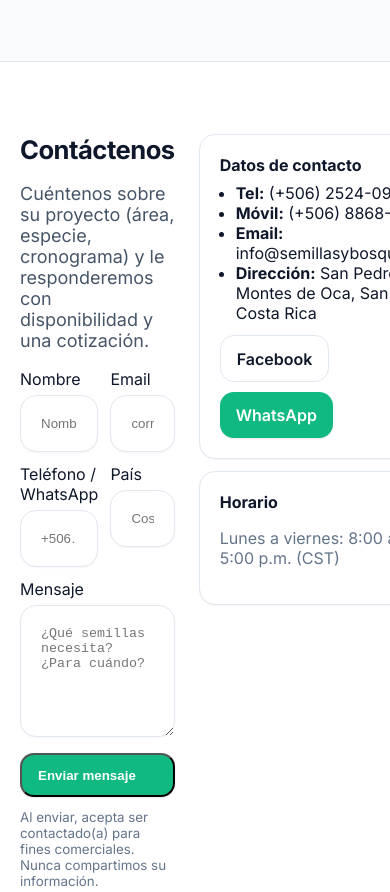
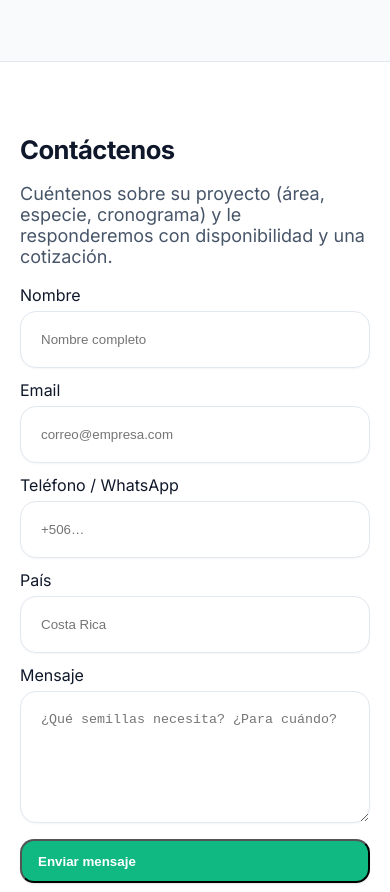
Before and after one commit to luisandresvb/sybm, a plain HTML site: page index.html in a window 390 px wide. Shown: the part 7880-8772 px from the top of the page. Drawn offline with Linux system fonts and the light colour scheme.

Commit message:
Improve responsive layout and contact form

```diff
--- a/index.html
+++ b/index.html
@@ -16,7 +16,7 @@
     html{scroll-behavior:smooth}
     body{margin:0;font-family:Inter, system-ui, -apple-system, Segoe UI, Roboto, Ubuntu, Cantarell, Noto Sans, sans-serif;color:var(--fg);background:var(--bg);}
     a{color:inherit;text-decoration:none}
-    img{max-width:100%;display:block}
+    img{max-width:100%;height:auto;display:block}
     .container{max-width:1152px;margin:0 auto;padding:0 20px}
     /* Header */
     .header{position:sticky;top:0;background:rgba(255,255,255,.85);backdrop-filter:saturate(180%) blur(8px);border-bottom:1px solid #e2e8f0;z-index:100}
@@ -65,6 +65,14 @@
     .gallery img{aspect-ratio:4/3;object-fit:cover;transition:transform .35s ease}
     .gallery figure:hover img{transform:scale(1.04)}
     .gallery figcaption{padding:8px 10px;font-size:.8rem;color:#475569}
+
+    /* Contact */
+    .contact-grid{display:grid;gap:24px;align-items:start}
+    .contact-form{display:grid;gap:12px}
+    @media(min-width:768px){
+      .contact-grid{grid-template-columns:1.3fr .7fr}
+      .contact-form{grid-template-columns:1fr 1fr}
+    }
 
     /* Footer */
     footer{border-top:1px solid #e2e8f0;background:#fff}
@@ -318,11 +326,11 @@
 
   <!-- Contacto -->
   <section id="contacto">
-    <div class="container grid" style="grid-template-columns:1.3fr .7fr;gap:24px;align-items:start">
+    <div class="container contact-grid">
       <div>
         <h2>Contáctenos</h2>
         <p class="lead">Cuéntenos sobre su proyecto (área, especie, cronograma) y le responderemos con disponibilidad y una cotización.</p>
-        <form class="grid" style="grid-template-columns:1fr 1fr; gap:12px" onsubmit="event.preventDefault(); alert('¡Gracias! Enviaremos respuesta pronto.');">
+        <form class="contact-form" onsubmit="event.preventDefault(); alert('¡Gracias! Enviaremos respuesta pronto.');">
           <label>Nombre<input required name="nombre" placeholder="Nombre completo" style="width:100%;margin-top:6px" class="card"></label>
           <label>Email<input required type="email" name="email" placeholder="correo@empresa.com" style="width:100%;margin-top:6px" class="card"></label>
           <label>Teléfono / WhatsApp<input name="tel" placeholder="+506…" style="width:100%;margin-top:6px" class="card"></label>
```
